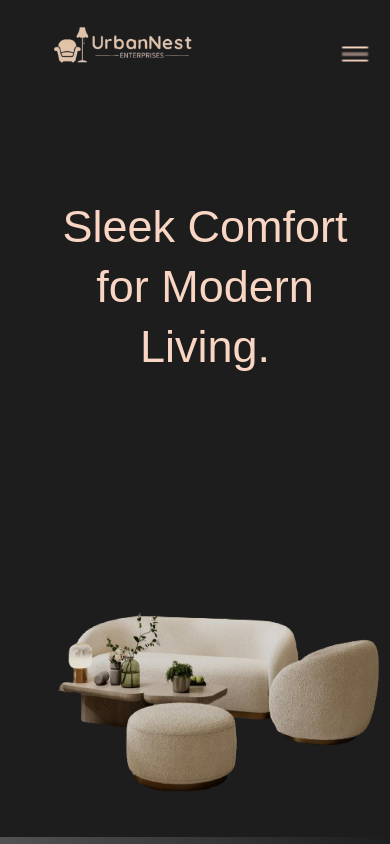
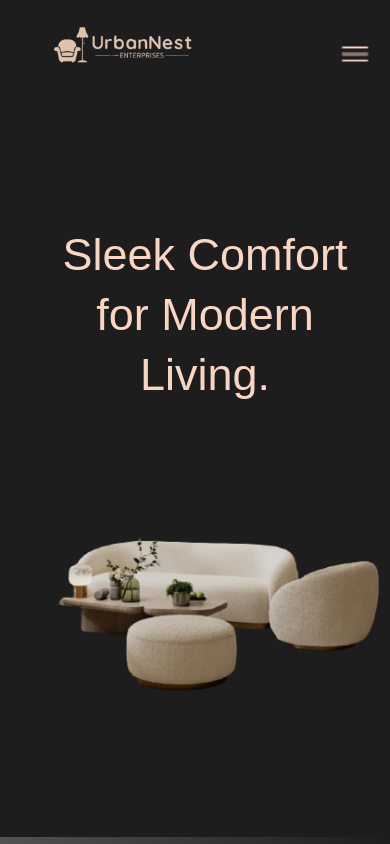
Before and after one commit to pansareaaman/UrbanNest, a React (Create React App) app: page / in a window 390 px wide. Shown: the top 844 px of the page. Built offline with nearby package versions, Linux system fonts and the light colour scheme; the HTML template or start-up script is replaced by a standard one.

Commit message:
slight change

```diff
--- a/src/components/home.css
+++ b/src/components/home.css
@@ -298,7 +298,7 @@
     }
 
     .h-right img {
-        margin-top: 2rem;
+        margin-top: -5rem;
     }
 
     .card {
```
